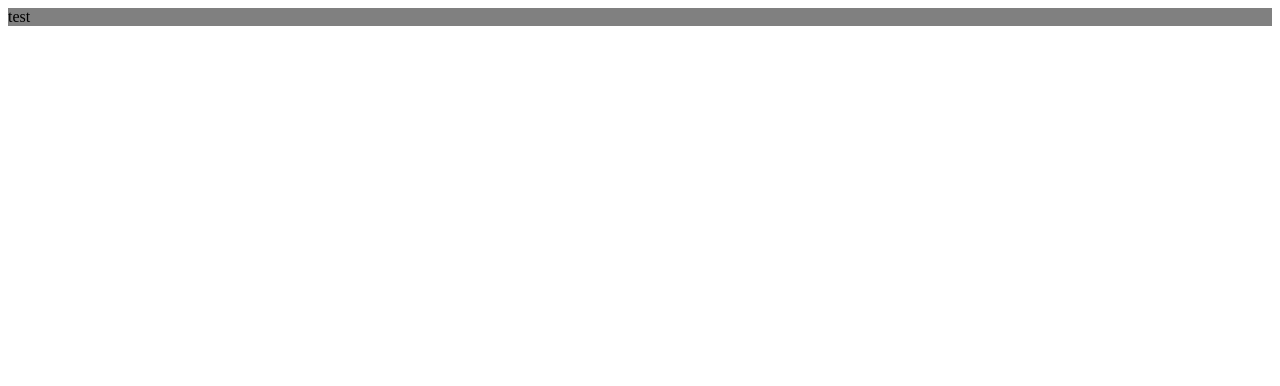
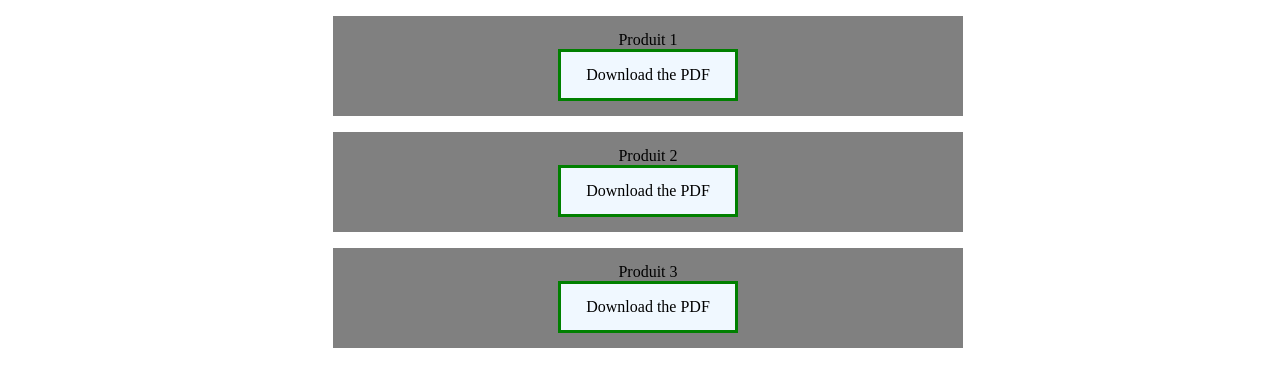
Before and after one commit to OscarHavril/Mail-pub, a plain HTML site: page index.html in a window 1280 px wide. Drawn offline with Linux system fonts and the light colour scheme.

Commit message:
Update index.html

```diff
--- a/index.html
+++ b/index.html
@@ -6,7 +6,7 @@
   <meta name="description" content="Mes Produits">
   <meta name="author" content="OscarHavril">
   <style>
-  .produit {
+  .box {
         display: flex;
         flex-direction:column;
         justify-content: center;
@@ -16,19 +16,47 @@
         word-wrap:normal;
         width:100%;
         height:100%;
+        text-align: center;
   }
-  .flexZone > div {
-          padding:15px;
-          margin:8px;
-          float:left;
-          word-wrap:break-word;
-          width:24%;
-        }
+  .box > div {
+      padding:15px;
+      margin:8px;
+      float:left;
+      word-wrap:break-word;
+      width: 90%;
+      max-width:600px;
+    }
+    a:link, a:visited {
+      background-color: aliceblue;
+      font-size: 16px;
+      color: black;
+      padding: 14px 25px;
+      text-decoration: none;
+      display: inline-block;
+      border: 3px solid green;
+}
+
+a:hover, a:active {
+  background-color: green;
+  border: 3px solid green;
+}
   </style>
 </head>
 <body style="background-color:white;color:black;" class="box">
 <div style="background-color:grey;">
-    test
+    Produit 1
+</br>
+    <a class="Link" href="javascript:void(0)" download="PDF1">Download the PDF</a>
+</div>
+<div style="background-color:grey;">
+  Produit 2
+</br>
+<a class="Link" href="javascript:void(0)" download="PDF1">Download the PDF</a>
+</div>
+<div style="background-color:grey;">
+  Produit 3
+</br>
+<a class="Link" href="javascript:void(0)" download="PDF1">Download the PDF</a>
 </div>
 </body>
 </html>
```
